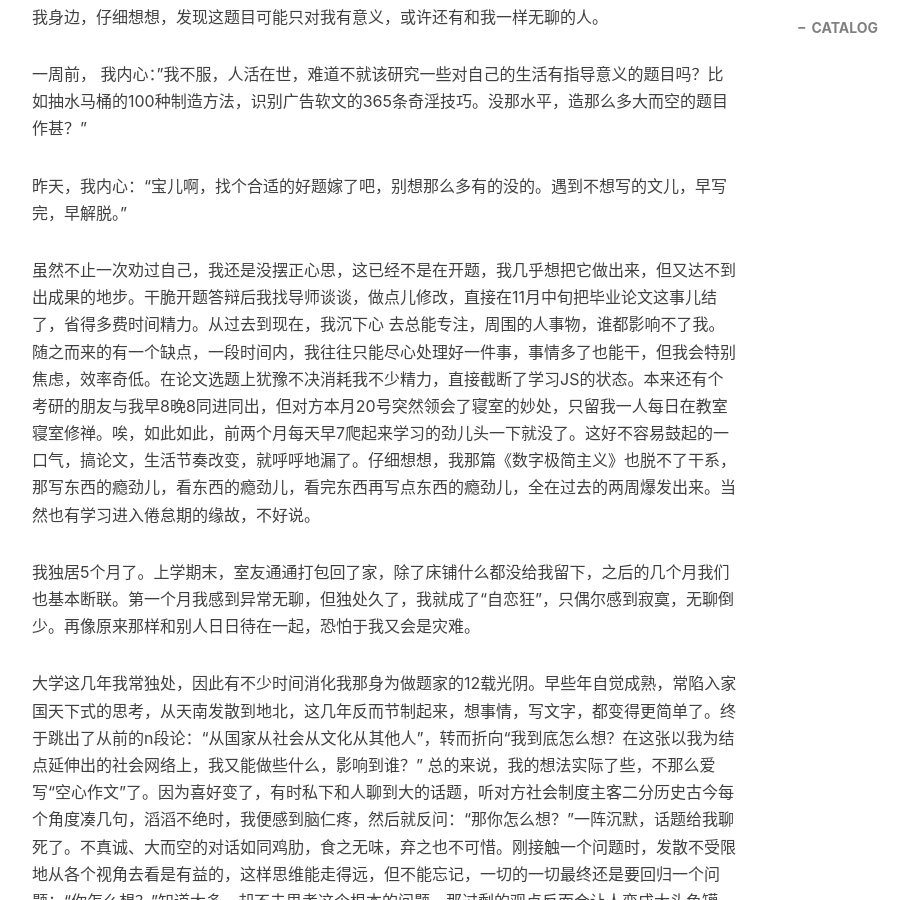
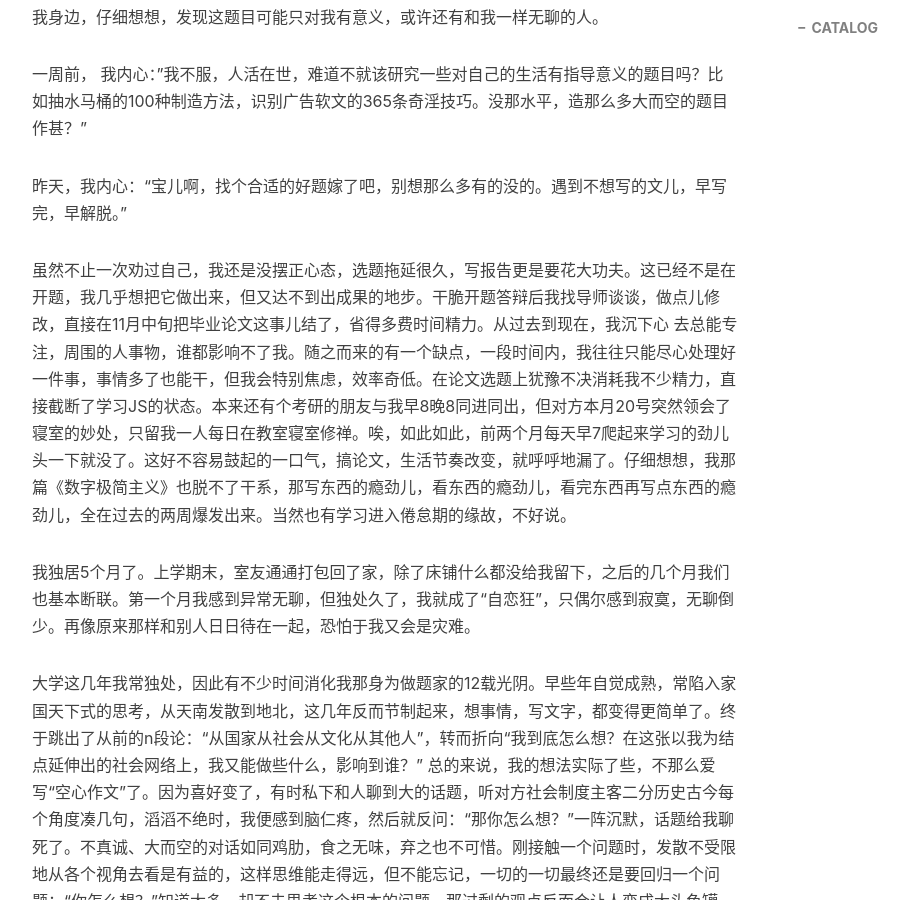
Before and after one commit to elvinhtmc/my-own-space, a Jekyll site: the page built from _posts/2021-11-29-拖延漫谈.md, in a window 1280 px wide and 900 px high, scrolled down 723 px. Shown: the whole window, without its empty margins (233-1142 px from the left). Built offline with Jekyll 4.4.1, drawn with Linux system fonts in a browser that asks for light colours; nearby versions of some CDN libraries; comment, search, counter and statistics services are not loaded.

Commit message:
Update 2021-11-29-拖延漫谈.md

```diff
--- a/_posts/2021-11-29-拖延漫谈.md
+++ b/_posts/2021-11-29-拖延漫谈.md
@@ -17,7 +17,7 @@ tags:
 
 昨天，我内心：“宝儿啊，找个合适的好题嫁了吧，别想那么多有的没的。遇到不想写的文儿，早写完，早解脱。”
 
-虽然不止一次劝过自己，我还是没摆正心思，这已经不是在开题，我几乎想把它做出来，但又达不到出成果的地步。干脆开题答辩后我找导师谈谈，做点儿修改，直接在11月中旬把毕业论文这事儿结了，省得多费时间精力。从过去到现在，我沉下心  去总能专注，周围的人事物，谁都影响不了我。随之而来的有一个缺点，一段时间内，我往往只能尽心处理好一件事，事情多了也能干，但我会特别焦虑，效率奇低。在论文选题上犹豫不决消耗我不少精力，直接截断了学习JS的状态。本来还有个考研的朋友与我早8晚8同进同出，但对方本月20号突然领会了寝室的妙处，只留我一人每日在教室寝室修禅。唉，如此如此，前两个月每天早7爬起来学习的劲儿头一下就没了。这好不容易鼓起的一口气，搞论文，生活节奏改变，就呼呼地漏了。仔细想想，我那篇《数字极简主义》也脱不了干系，那写东西的瘾劲儿，看东西的瘾劲儿，看完东西再写点东西的瘾劲儿，全在过去的两周爆发出来。当然也有学习进入倦怠期的缘故，不好说。
+虽然不止一次劝过自己，我还是没摆正心态，选题拖延很久，写报告更是要花大功夫。这已经不是在开题，我几乎想把它做出来，但又达不到出成果的地步。干脆开题答辩后我找导师谈谈，做点儿修改，直接在11月中旬把毕业论文这事儿结了，省得多费时间精力。从过去到现在，我沉下心  去总能专注，周围的人事物，谁都影响不了我。随之而来的有一个缺点，一段时间内，我往往只能尽心处理好一件事，事情多了也能干，但我会特别焦虑，效率奇低。在论文选题上犹豫不决消耗我不少精力，直接截断了学习JS的状态。本来还有个考研的朋友与我早8晚8同进同出，但对方本月20号突然领会了寝室的妙处，只留我一人每日在教室寝室修禅。唉，如此如此，前两个月每天早7爬起来学习的劲儿头一下就没了。这好不容易鼓起的一口气，搞论文，生活节奏改变，就呼呼地漏了。仔细想想，我那篇《数字极简主义》也脱不了干系，那写东西的瘾劲儿，看东西的瘾劲儿，看完东西再写点东西的瘾劲儿，全在过去的两周爆发出来。当然也有学习进入倦怠期的缘故，不好说。
 
 我独居5个月了。上学期末，室友通通打包回了家，除了床铺什么都没给我留下，之后的几个月我们也基本断联。第一个月我感到异常无聊，但独处久了，我就成了“自恋狂”，只偶尔感到寂寞，无聊倒少。再像原来那样和别人日日待在一起，恐怕于我又会是灾难。
 
```
